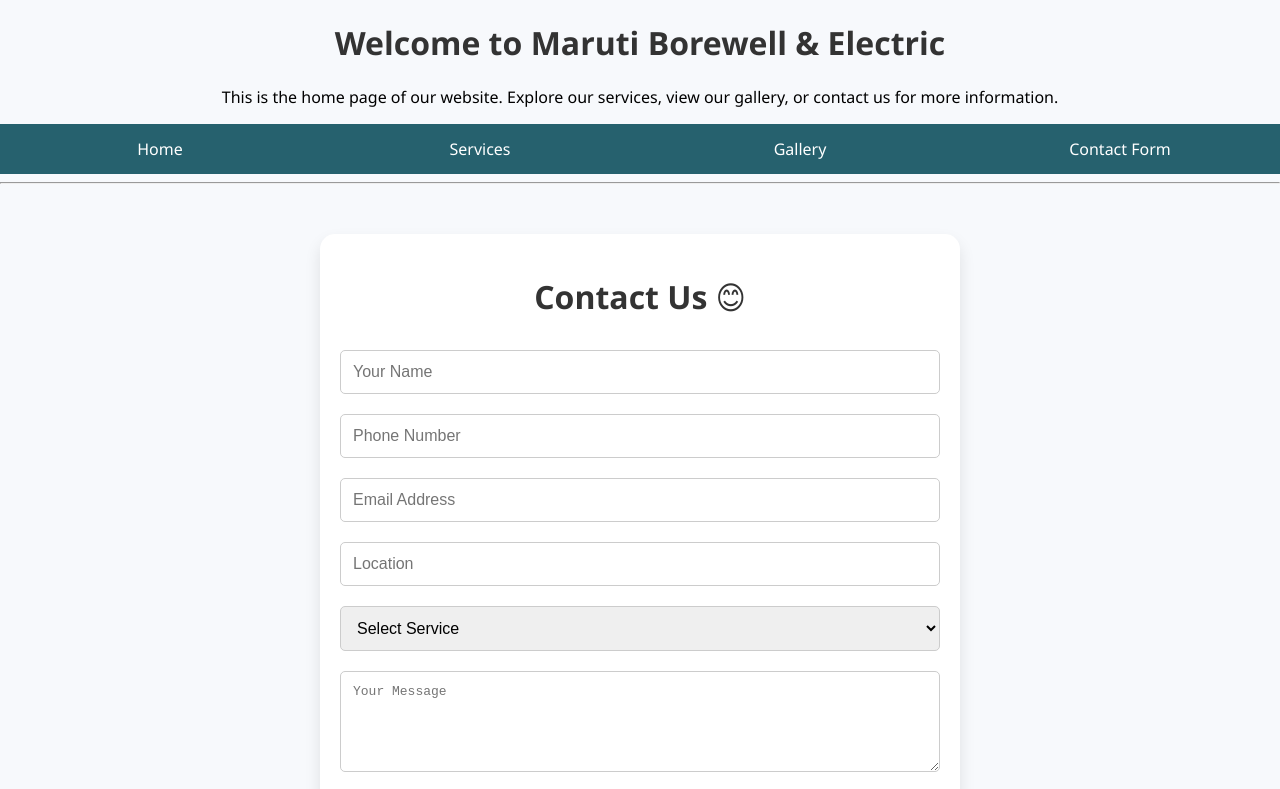
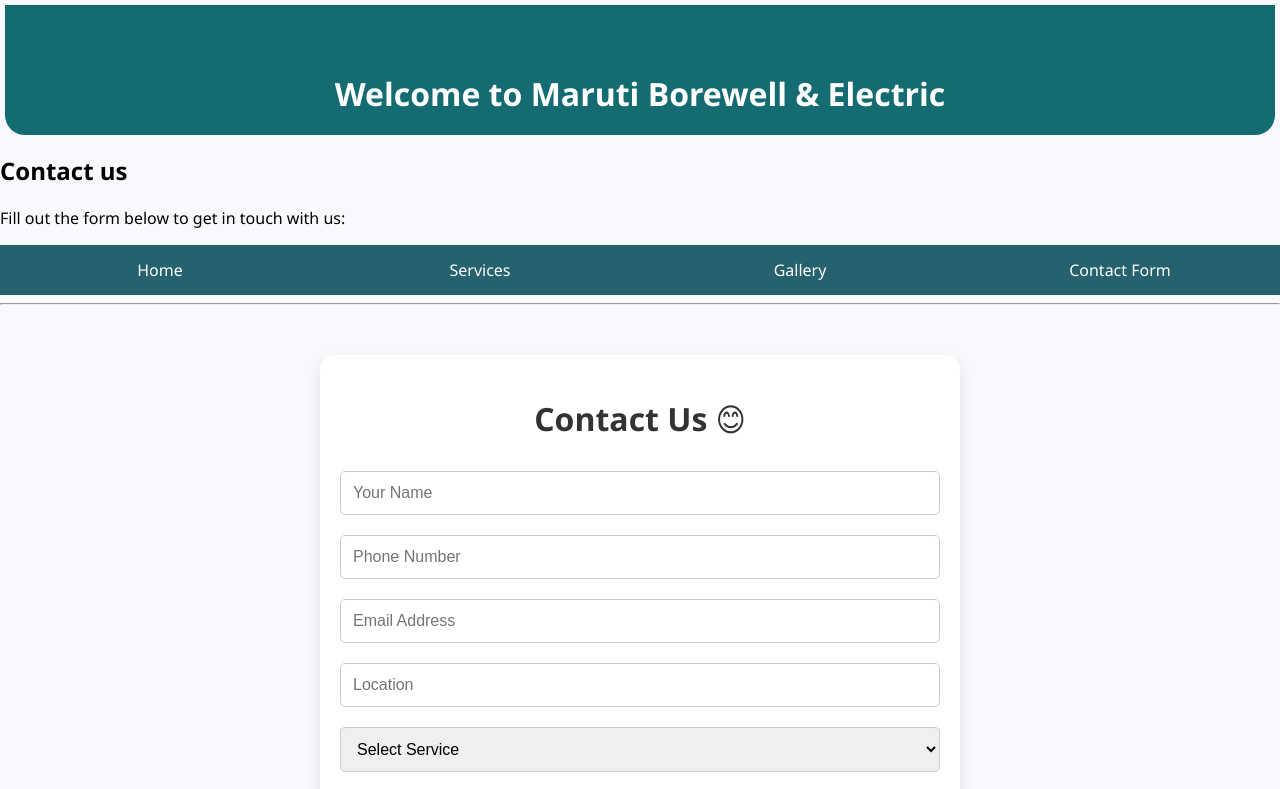
Before and after one commit to lazyskiddie/maruti-borewell, a website: page public/Form.html in a window 1280 px wide. Shown: the top 789 px of the page. Drawn offline with Linux system fonts and the light colour scheme.

Commit message:
Updated Form.html

```diff
--- a/public/Form.html
+++ b/public/Form.html
@@ -16,6 +16,24 @@
             background-color: white;
             box-shadow: 0 8px 16px rgba(0,0,0,0.1);
             border-radius: 15px;
+        }
+
+        .form-head {
+            text-align: center;
+            padding: 20px 0 0;
+            margin-top: 5px;
+            margin-left: 5px;
+            margin-right: 5px;
+            border-bottom-left-radius: 20px;
+            border-bottom-right-radius: 20px;
+            background-color: rgb(20, 108, 114);
+        }
+        .form-head h1 {
+            font-size: 2em;
+            color: white;
+            padding-top: 20px;
+            padding-bottom: 20px;
+            margin-bottom: 15px;
         }
 
         h1 {
@@ -93,8 +111,13 @@
     <script src="https://www.gstatic.com/firebasejs/9.22.1/firebase-firestore-compat.js"></script>
 </head>
 <body>
-    <center><h1>Welcome to Maruti Borewell & Electric</h1></center>
-        <center><p>This is the home page of our website. Explore our services, view our gallery, or contact us for more information.</p></center>
+    <section class="form-head">
+    <h1>Welcome to Maruti Borewell & Electric</h1>
+    </section>
+    <section class="def">
+        <h2>Contact us</h2>
+        <p>Fill out the form below to get in touch with us:</p>
+    </section>
         <header>
             <div class="top-nav">
                 <a href="../public/index.html">Home</a>
```
